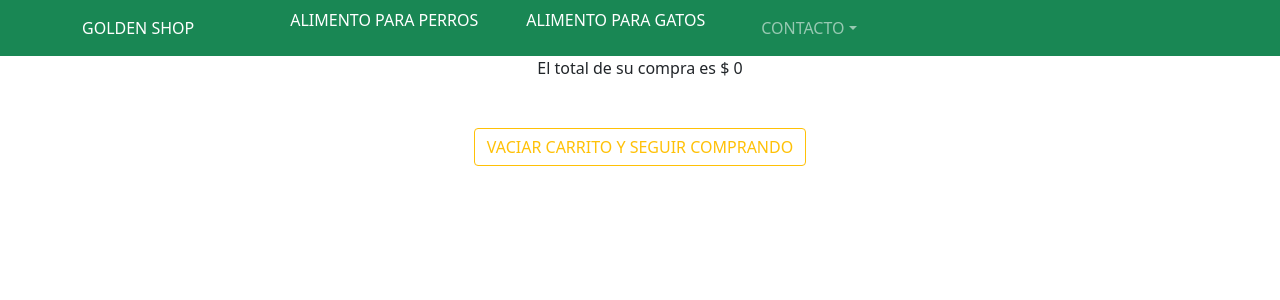
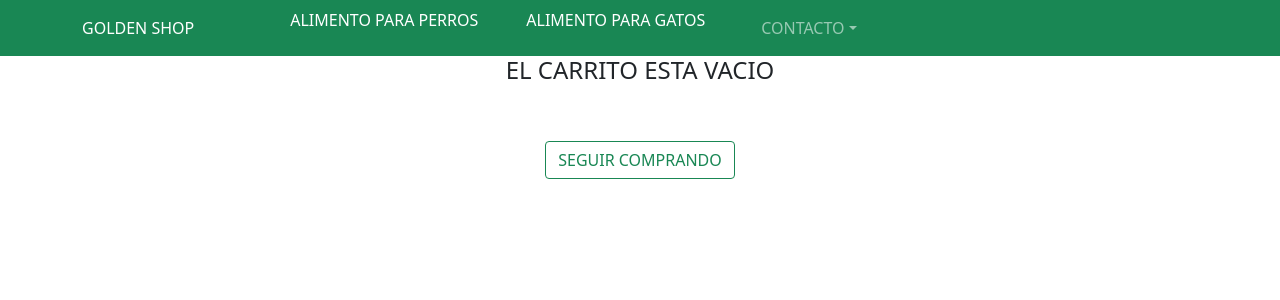
Before and after one commit to fedemza10/REACT1, a React (Create React App) app: page /Cart in a window 1280 px wide. Shown: the top 300 px of the page. Built offline with nearby package versions, Linux system fonts and the light colour scheme.

Commit message:
react clase 12 v.4

```diff
--- a/src/Container/ItemDetailContainer.jsx
+++ b/src/Container/ItemDetailContainer.jsx
@@ -18,15 +18,9 @@ function ItemDetailContainer() {
       .finally(() => setLoading(false));
 
 
- //     getFetch
-
-
-  //  .then (response =>setProds(response.find(prod => prod.id === detailId)))
-  // .catch (error => console.log(error))
-  //  .finally (()=> setLoading (false))
 
   },[detailId])
-  console.log (prod)
+
 
   return (
     <>
--- a/src/Container/ItemListContainer.jsx
+++ b/src/Container/ItemListContainer.jsx
@@ -1,5 +1,4 @@
 import { useEffect, useState } from "react";
-//import getFetch from "../Helpers/getFetch";
 import CargandoWidget from '../components/CargandoWidget';
 import Itemlist from "../components/ItemList";
 import { useParams } from "react-router-dom";
@@ -16,23 +15,17 @@ function ItemListContainer({ saludar }) {
   const [ prods, setProds] = useState ([])
   const {category} = useParams()
 
-  console.log (loading)
+
 
 
   useEffect (()=>{
 
     const database = getFirestore()
-    const queryCollection =  collection(database, 'items' )
-    if (category) {
 
-      const queryFilter = query (queryCollection, where('category', '==',category))
+    const queryCollection =  category ? query( collection(database, 'items' ), where('category', '==',category))
+                             : collection(database, 'items' )
 
-         getDocs(queryFilter)
-        .then(response => setProds(response.docs.map(product => ({ id: product.id, ...product.data() }))))
-        .catch(err => console.log(err))
-        .finally(() => setLoading(() => false))
 
-        } else {
 
           getDocs(queryCollection)
          .then ((response=> setProds (response.docs.map ( product=>({id: product.id, ...product.data()})))))
@@ -40,26 +33,8 @@ function ItemListContainer({ saludar }) {
          .finally (()=> setLoading (false))
                 }
 
+  ,[category])
 
-
-    // if (category) {
-   //   getFetch
-
-   // .then (response =>setProds(response.filter (prod=>prod.category === category)))
-   // .catch (error => console.log(error))
-   // .finally (()=> setLoading (false))
-
-   // } else {
-   //   getFetch
-
-   // .then (response =>setProds(response))
-   // .catch (error => console.log(error))
-    //.finally (()=> setLoading (false))
-
-    }
-
-  ,[category])
-  console.log (prods)
 
 
   return (
--- a/src/components/Cart.jsx
+++ b/src/components/Cart.jsx
@@ -9,6 +9,7 @@ function Cart() {
   const { cartList, vaciarCarrito, deleteToCart, totalCart } = useCartContext()
 
   const totalCarrito = totalCart()
+  const carritoVacio = (cartList.length < 1) ? true : false;
 
 
 
@@ -22,6 +23,8 @@ function Cart() {
 
 
           {cartList.map(prod =>
+                          <div key= {prod.id}>
+
                               <div
                                   className='col-md-4' >
 
@@ -45,9 +48,11 @@ function Cart() {
                                               </div>
                                             <button className= '  btn btn-outline-danger   mt-5'
                                                     onClick={() => deleteToCart (prod)}>
-                                                  Eliminar Producto
+                                                    ELIMINAR PRODUCTO
                                               </button>
 
+
+                                 </div>
 
                            </div>
 
@@ -56,20 +61,48 @@ function Cart() {
           }
 
 
+
+
+                    { carritoVacio ? <div>
+
+                        <h4>
+                              EL CARRITO ESTA VACIO
+                            </h4>
+                          <Link to= '/'>
+                                 <button className= '  btn btn-outline-success   mt-5 mb-5'
+                                         onClick={vaciarCarrito}>
+                                          SEGUIR COMPRANDO
+                                        </button>
+                            </Link>
+
+
+
+                         </div>
+
+
+                      :
+                            <div>
                               <div>
                              El total de su compra es $ { totalCarrito }
                            </div>
 
-                         <div>
                               <Link to= '/'>
-                                   <button className= '  btn btn-outline-warning   mt-5 mb-5'
+                                   <button className= '  btn btn-outline-success  mt-5 mb-5'
+                                           >
+                                           FINALIZA TU COMPRA
+                                          </button>
+                              </Link>
+                              <Link to= '/'>
+                                   <button className= '  btn btn-outline-warning ms-5 mt-5 mb-5'
                                            onClick={vaciarCarrito}>
-                                           VACIAR CARRITO Y SEGUIR COMPRANDO
+                                           VACIAR CARRITO?
                                           </button>
                               </Link>
 
 
+
                        </div>
+                    }
 
 
 
--- a/src/components/Item1.jsx
+++ b/src/components/Item1.jsx
@@ -5,6 +5,7 @@ import { Link } from "react-router-dom"
  function Item ({prod} )  {
      return (
         <>
+           <Link to={`/detail/${prod.id}`}>
             <div
                className='col-md-4' >
 
@@ -21,20 +22,21 @@ import { Link } from "react-router-dom"
                             </div>
 
                           <div className="card-footer">
-                          <Link to={`/detail/${prod.id}`}>
+
                           <button className="btn btn-outline-primary btn-block">
                                  Detalle del producto
                                  </button>
 
-                          </Link>
+
                           </div>
 
 
 
                    </div>
-            </div>
 
+              </div>
 
+            </Link>
 
         </>
 )
--- a/src/components/ItemCount.jsx
+++ b/src/components/ItemCount.jsx
@@ -33,13 +33,6 @@ function ItemCount ({initial, stock, onAdd}) {
     const agregar = () => {
                            onAdd( count )
                            }
-
-
-
-
-
-  console.log (count)
-
 
 
     return (
--- a/src/components/ItemDetail.jsx
+++ b/src/components/ItemDetail.jsx
@@ -18,8 +18,7 @@ function ItemDetail ({prod}) {
 
 
     setPurchased(true);
-    console.log (cant)
-    console.log(cartList)
+
   };
 
 
@@ -45,7 +44,7 @@ function ItemDetail ({prod}) {
                           <div className="card-footer">
 
                               <button className="btn btn-outline-primary btn-block">
-                                       $   {prod.price}
+                                      $ { `  ${prod.price} `}
                                      </button>
 
                           </div>
@@ -63,14 +62,14 @@ function ItemDetail ({prod}) {
 
                               <>
                                  <Link to='/cart' >
-                                       <button className="btn btn-outline-success  mt-3 mb-5"
+                                       <button className="btn btn-outline-success  mt-5 mb-5"
                                                onClick={()=>console.log('ir al carrito de compras') } >
                                                FINALIZA TU COMPRA
                                         </button>
                                     </Link>
 
                                  <Link to='/'>
-                                        <button className='btn btn-outline-warning ms-5 mt-3 mb-5 '
+                                        <button className='btn btn-outline-warning ms-5 mt-5 mb-5 '
                                                 onClick={()=>console.log('regresar a menu principal') }>
                                                 CONTINUAR COMPRANDO
                                         </button>
```
Lines whose indentation alone changed are shown as unchanged.
